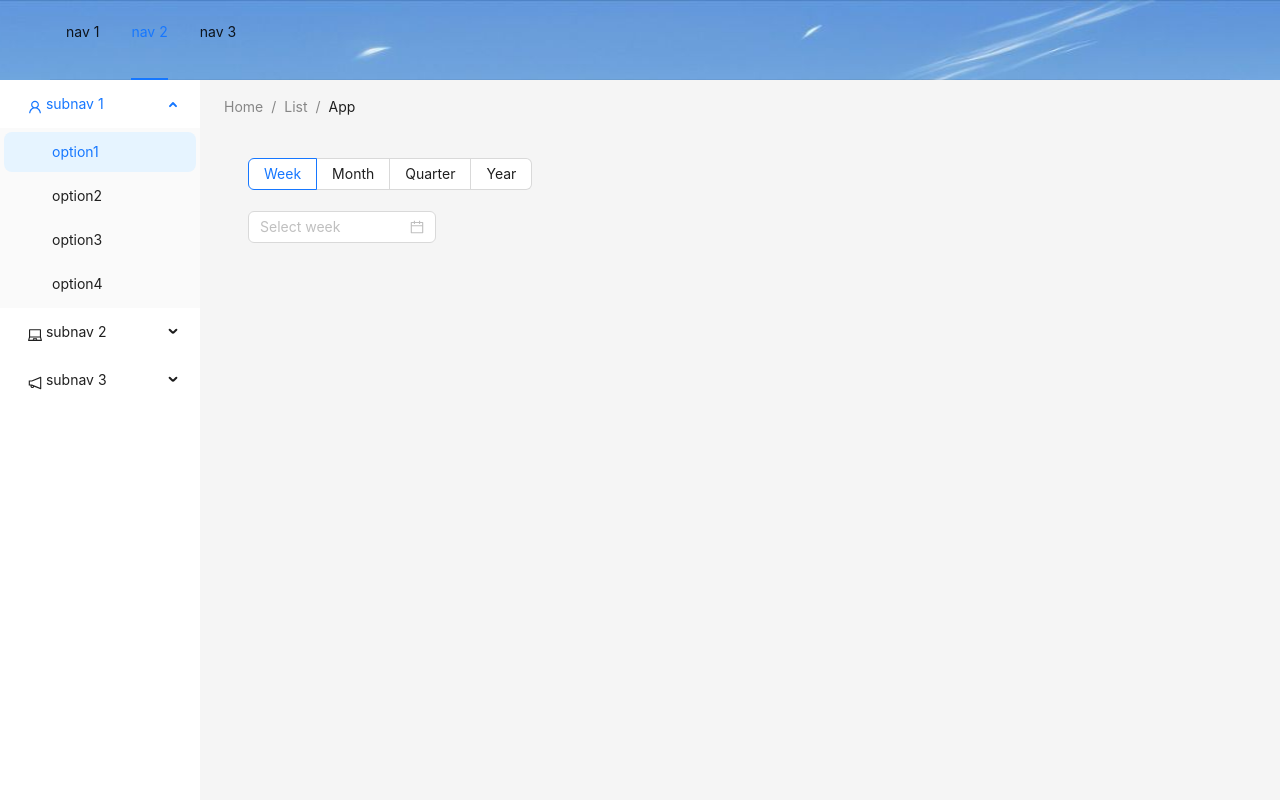
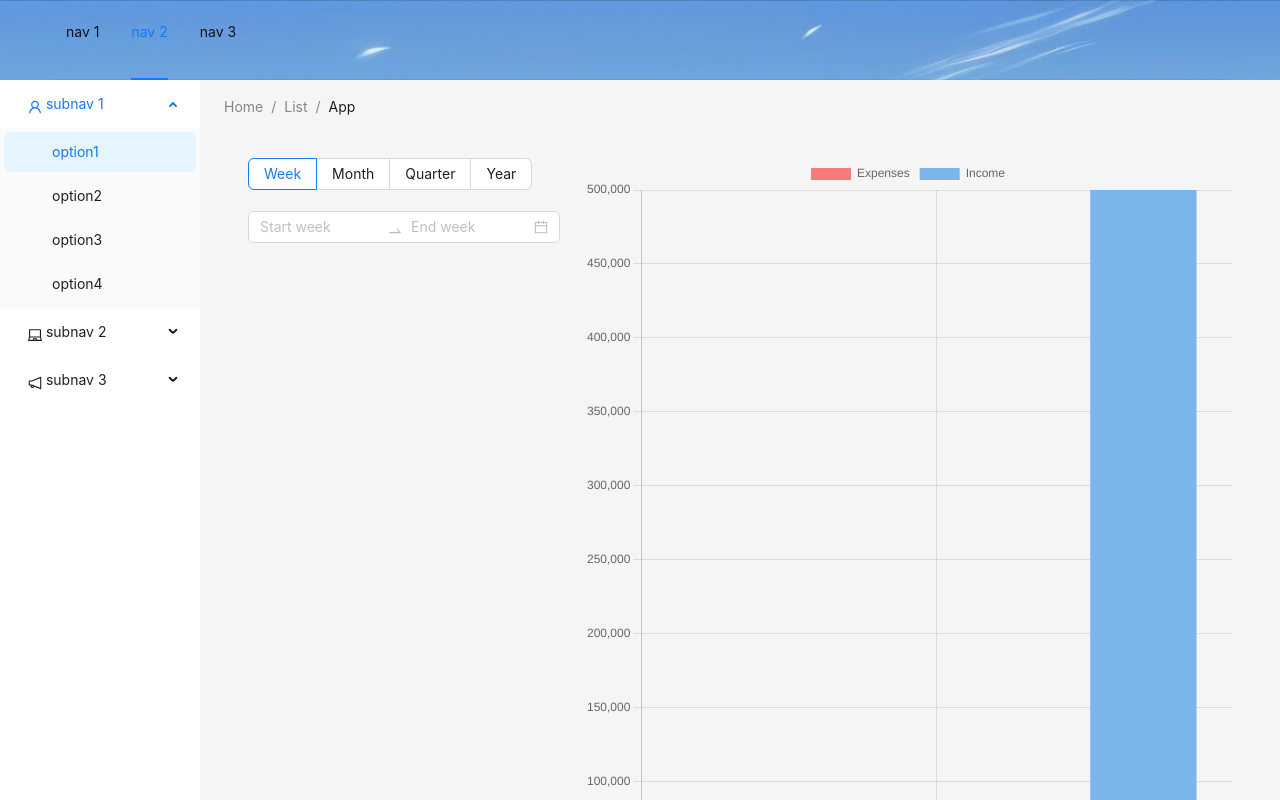
Before and after one commit to AnhThu0503/TTTT_project, a Vue app: page / in a window 1280 px wide. Shown: the top 800 px of the page. Built offline with nearby package versions, Linux system fonts and the light colour scheme.

Commit message:
20062024

```diff
--- a/package.json
+++ b/package.json
@@ -17,8 +17,10 @@
     "bootstrap": "^5.3.3",
     "bootstrap-icons": "^1.11.3",
     "bootstrap-vue": "^2.23.1",
+    "chart.js": "^4.4.3",
     "pinia": "^2.1.7",
     "vue": "^3.4.27",
+    "vue-chartjs": "^5.3.1",
     "vue-router": "^4.3.0"
   },
   "devDependencies": {
--- a/src/views/HomeView.vue
+++ b/src/views/HomeView.vue
@@ -1,3 +1,4 @@
+<!-- eslint-disable no-case-declarations -->
 <script lang="ts" setup>
 import { ref, watch } from 'vue'
 import type { Dayjs } from 'dayjs'
@@ -7,52 +8,150 @@ import isSameOrAfter from 'dayjs/plugin/isSameOrAfter'
 import isSameOrBefore from 'dayjs/plugin/isSameOrBefore'
 import weekday from 'dayjs/plugin/weekday'
 import quarterOfYear from 'dayjs/plugin/quarterOfYear'
+import {
+  Chart as ChartJS,
+  Title,
+  Tooltip,
+  Legend,
+  BarElement,
+  CategoryScale,
+  LinearScale
+} from 'chart.js'
+import { Bar } from 'vue-chartjs'
 dayjs.extend(customParseFormat)
 dayjs.extend(isSameOrAfter)
 dayjs.extend(isSameOrBefore)
 dayjs.extend(weekday)
 dayjs.extend(quarterOfYear)
 
-const data = ref<Dayjs | null>(null)
+const data = ref<[Dayjs, Dayjs]>()
 const picker = ref<'week' | 'month' | 'quarter' | 'year'>('week')
-const startDate = ref()
-const endDate = ref()
-const handleDateChange = (value: Dayjs) => {
+const startDate = ref<Dayjs | null>(null)
+const endDate = ref<Dayjs | null>(null)
+const weekRanges = ref<Array<[Dayjs, Dayjs]>>([])
+const monthRanges = ref<Array<[Dayjs, Dayjs]>>([])
+const quarterRanges = ref<Array<[Dayjs, Dayjs]>>([])
+const yearRanges = ref<Array<[Dayjs, Dayjs]>>([])
+
+ChartJS.register(CategoryScale, LinearScale, BarElement, Title, Tooltip, Legend)
+
+const dataChart = ref({
+  labels: [],
+  datasets: [
+    {
+      label: 'Expenses',
+      backgroundColor: '#f87979',
+      data: []
+    },
+    {
+      label: 'Income',
+      backgroundColor: '#7cb5ec',
+      data: []
+    }
+  ]
+})
+
+const options = {
+  responsive: true,
+  maintainAspectRatio: false
+}
+
+const handleDateChange = (value: [Dayjs, Dayjs]) => {
   data.value = value
   if (data.value) {
+    const [start, end] = data.value
     switch (picker.value) {
       case 'week':
-        startDate.value = dayjs(data.value).startOf('week')
-        endDate.value = dayjs(data.value).endOf('week')
-        console.log('Start of week:', startDate.value.format('YYYY-MM-DD'))
-        console.log('End of week:', endDate.value.format('YYYY-MM-DD'))
+        startDate.value = dayjs(start).startOf('week')
+        endDate.value = dayjs(end).endOf('week')
+
+        weekRanges.value = []
+        let currentWeek = dayjs(startDate.value)
+        while (currentWeek.isSameOrBefore(endDate.value, 'week')) {
+          const weekStart: any = dayjs(currentWeek.startOf('week')).format('YYYY-MM-DD')
+          const weekEnd: any = dayjs(currentWeek.endOf('week')).format('YYYY-MM-DD')
+          weekRanges.value.push([weekStart, weekEnd])
+          currentWeek = currentWeek.add(1, 'week')
+        }
+        console.log('weekRanges', weekRanges.value)
         break
+
       case 'month':
-        startDate.value = dayjs(data.value).startOf('month')
-        endDate.value = dayjs(data.value).endOf('month')
-        console.log('Start of month:', startDate.value.format('YYYY-MM-DD'))
-        console.log('End of month:', endDate.value.format('YYYY-MM-DD'))
+        startDate.value = dayjs(start).startOf('month')
+        endDate.value = dayjs(end).endOf('month')
+
+        monthRanges.value = []
+        let currentMonth = dayjs(startDate.value)
+        while (currentMonth.isSameOrBefore(endDate.value, 'month')) {
+          const monthStart: any = dayjs(currentMonth.startOf('month')).format('YYYY-MM-DD')
+          const monthEnd: any = dayjs(currentMonth.endOf('month')).format('YYYY-MM-DD')
+          monthRanges.value.push([monthStart, monthEnd])
+          currentMonth = currentMonth.add(1, 'month')
+        }
+        console.log('monthRanges', monthRanges.value)
+
         break
+
       case 'quarter':
-        startDate.value = dayjs(data.value).startOf('quarter')
-        endDate.value = dayjs(data.value).endOf('quarter')
-        console.log('Start of quarter:', startDate.value.format('YYYY-MM-DD'))
-        console.log('End of quarter:', endDate.value.format('YYYY-MM-DD'))
+        startDate.value = dayjs(start).startOf('quarter')
+        endDate.value = dayjs(end).endOf('quarter')
+
+        quarterRanges.value = []
+        let currentQuarter = dayjs(startDate.value)
+        while (currentQuarter.isSameOrBefore(endDate.value)) {
+          const quarterStart: any = dayjs(currentQuarter.startOf('quarter')).format('YYYY-MM-DD')
+          const quarterEnd: any = dayjs(currentQuarter.endOf('quarter')).format('YYYY-MM-DD')
+          quarterRanges.value.push([quarterStart, quarterEnd])
+          currentQuarter = currentQuarter.add(1, 'quarter')
+        }
+        console.log('quarterRanges', quarterRanges.value)
+
         break
+
       case 'year':
-        startDate.value = dayjs(data.value).startOf('year')
-        endDate.value = dayjs(data.value).endOf('year')
-        console.log('Start of year:', startDate.value.format('YYYY-MM-DD'))
-        console.log('End of year:', endDate.value.format('YYYY-MM-DD'))
+        startDate.value = dayjs(start).startOf('year')
+        endDate.value = dayjs(end).endOf('year')
+
+        yearRanges.value = []
+        let currentYear: any = dayjs(startDate.value)
+        while (currentYear.isSameOrBefore(endDate.value, 'year')) {
+          const yearStart: any = dayjs(currentYear.startOf('year')).format('YYYY-MM-DD')
+          const yearEnd: any = dayjs(currentYear.endOf('year')).format('YYYY-MM-DD')
+          yearRanges.value.push([yearStart, yearEnd])
+          currentYear = currentYear.add(1, 'year')
+        }
+        console.log('yearRanges', yearRanges.value)
+
         break
-      default:
-        console.log('data', dayjs(data.value).format('YYYY-MM-DD'))
     }
   }
 }
 
-// Watch picker changes to handle specific cases
-watch(picker, (newPicker) => {
+// Insert data into dataChart
+const insertDataIntoChart = (dataResponse: any) => {
+  dataChart.value.labels = dataResponse.map((item: any) => item.period)
+  dataChart.value.datasets[0].data = dataResponse.map((item: any) => item.dataQueryExpenses)
+  dataChart.value.datasets[1].data = dataResponse.map((item: any) => item.dataQueryIncome)
+}
+
+// Provided data
+const dataResponse = [
+  {
+    period: '2024-06-09 to 2024-06-15',
+    dataQueryExpenses: 0,
+    dataQueryIncome: 0
+  },
+  {
+    period: '2024-06-16 to 2024-06-22',
+    dataQueryExpenses: '50000',
+    dataQueryIncome: '500000'
+  }
+]
+
+// Insert the provided data into the chart
+insertDataIntoChart(dataResponse)
+
+watch(picker, () => {
   if (data.value) {
     handleDateChange(data.value)
   }
@@ -60,13 +159,8 @@ watch(picker, (newPicker) => {
 </script>
 
 <template>
-  <!-- SELECT SUM(t.transactionAmount) AS totalAmount
-FROM transaction t
-JOIN category c ON t.categoryID = c.categoryID
-WHERE t.userID = 23
-  AND t.isDeleted = 0
-  AND c.categoryType = 0
-  AND t.transactionDate BETWEEN '2024-06-11' AND '2024-06-18'; -->
+  <div class="row" style="min-height: 100vh">
+    <div class="col-sm-4">
       <a-radio-group v-model:value="picker">
         <a-radio-button value="week">Week</a-radio-button>
         <a-radio-button value="month">Month</a-radio-button>
@@ -76,6 +170,11 @@ WHERE t.userID = 23
       <br />
       <br />
       <a-space direction="vertical" :size="12">
-    <a-date-picker v-model:value="data" :picker="picker" @change="handleDateChange" />
+        <a-range-picker v-model:value="data" :picker="picker" @change="handleDateChange" />
       </a-space>
+    </div>
+    <div class="col-sm-8">
+      <Bar :data="dataChart" :options="options" />
+    </div>
+  </div>
 </template>
```
Also changed, not shown: 1 other file (tests, documents, lock files or other folders). Lines whose indentation alone changed are shown as unchanged.
